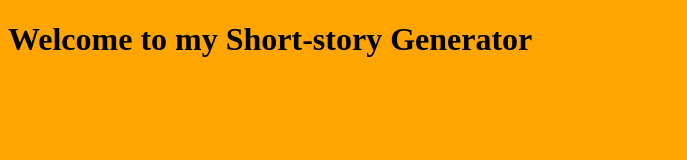
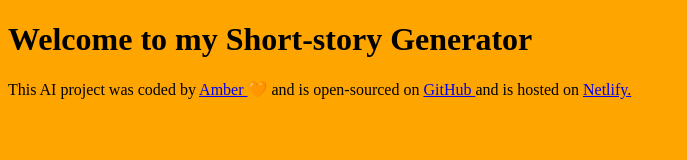
Before and after one commit to ambersteen/short-story-generator, a plain HTML site: page index.html in a window 1280 px wide. Shown: the whole page, without its empty margins (0-687 px from the left). Drawn offline with Linux system fonts and the light colour scheme.

Commit message:
Added the footer

```diff
--- a/index.html
+++ b/index.html
@@ -9,6 +9,17 @@
 <body>
     <h1>Welcome to my Short-story Generator</h1>
 
+
+    <footer>
+        This AI project was coded by
+        <a href="https://github.com/ambersteen" target="_blank"> Amber </a>
+        🧡 and is open-sourced on
+        <a
+        href="https://github.com/ambersteen/short-story-generator"
+        target="_blank"> GitHub </a>
+        and is hosted on
+        <a href="https://aistory-generator.netlify.app/"> Netlify.</a>
+    </footer>
     <script src="src/index.js"></script>
 </body>
 </html>
```
